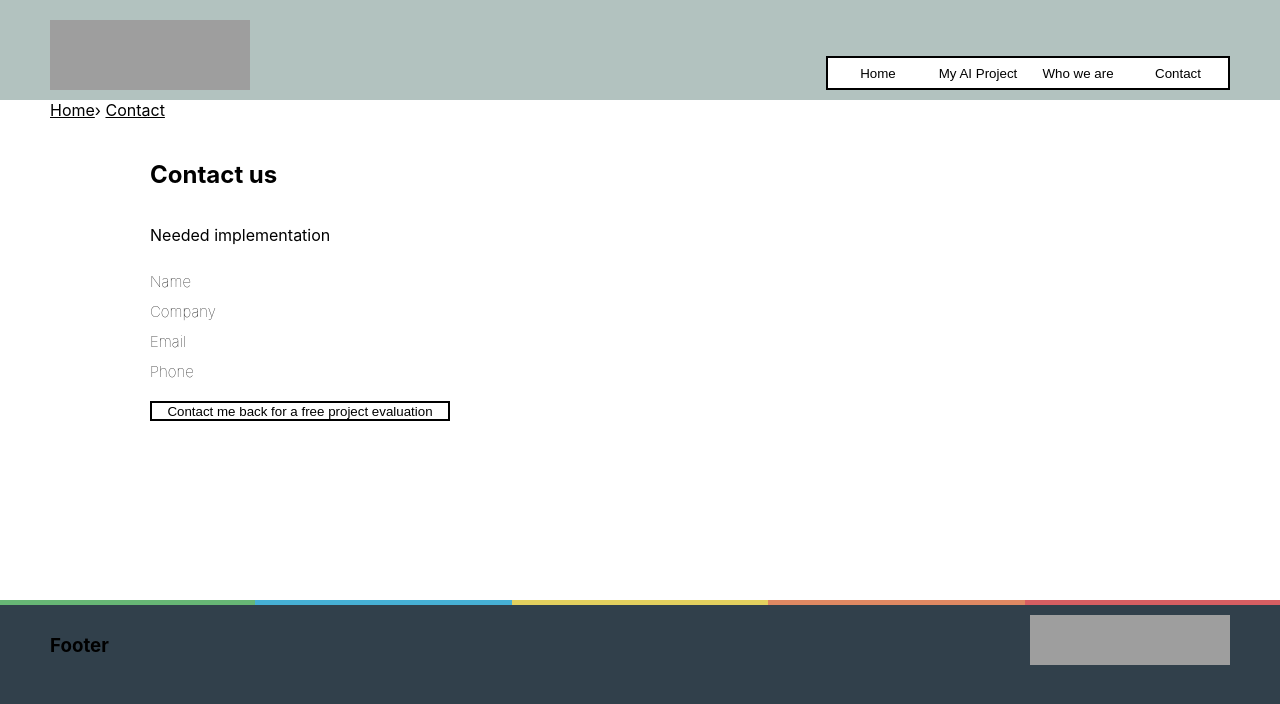
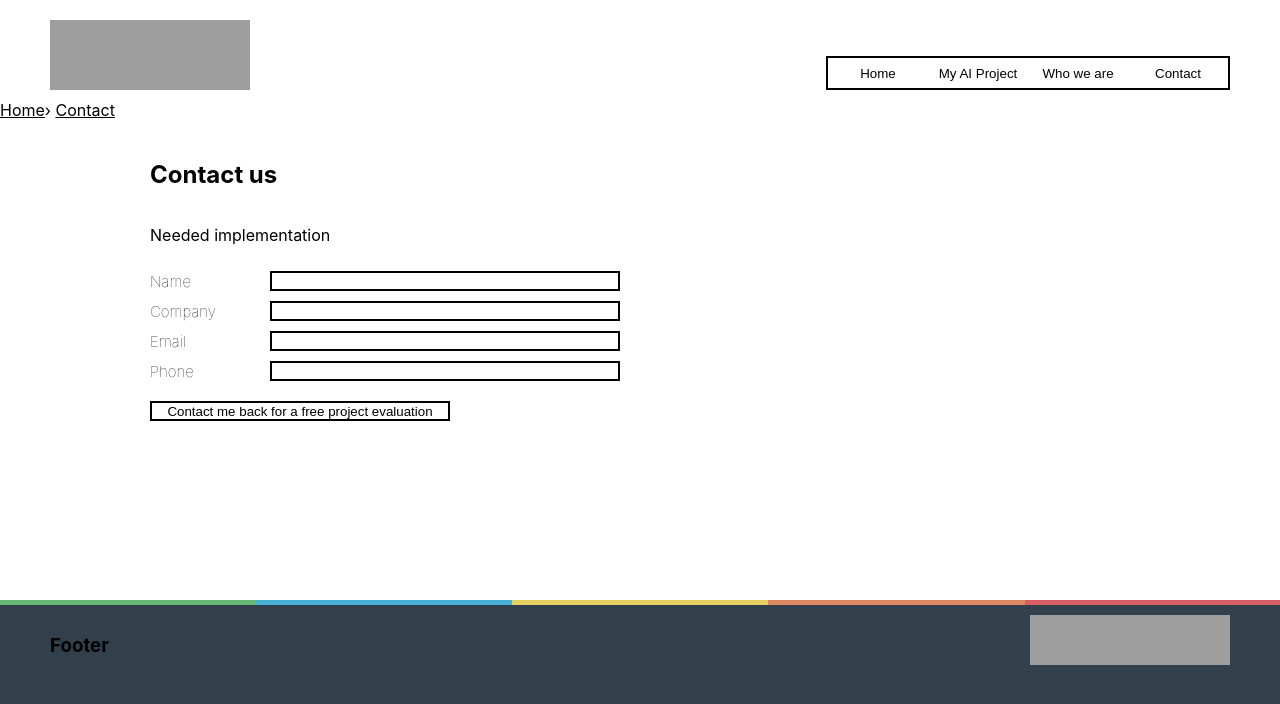
Before and after one commit to serhiibryk/test-quotium, a Next.js app: page /contact in a window 1280 px wide. Shown: the top 704 px of the page. Built offline with nearby package versions, Linux system fonts and the light colour scheme; grey boxes are pictures that could not be loaded.

Commit message:
feat: added styles

```diff
--- a/components/Button/style.ts
+++ b/components/Button/style.ts
@@ -1,11 +1,12 @@
 import styled from "styled-components";
+import { palette } from "../../utils/common";
 
 export const Btn = styled.button`
   width: 100px;
   height: 30px;
   border: none;
   text-align: center;
-  background-color: white;
-  color: black;
+  background-color: ${palette.white};
+  color: ${palette.black};
   font-weight: 500;
 `;
--- a/components/Footer/style.ts
+++ b/components/Footer/style.ts
@@ -1,11 +1,12 @@
 import styled from "styled-components";
+import { palette } from "../../utils/common";
 
 export const Thing = styled.footer`
   display: flex;
   justify-content: space-between;
   text-align: center;
   min-height: 200px;
-  background-color: #31404b;
+  background-color: ${palette.footerGrey};
   padding: 10px 50px 10px 50px;
   border-top: 5px solid;
   border-image: linear-gradient(
--- a/components/Header/index.tsx
+++ b/components/Header/index.tsx
@@ -1,10 +1,7 @@
 import React from "react";
 
-import { ImgLogo, Wrapper } from "./style";
+import { ImgLogo, Thing, Wrapper } from "./style";
 import NavBar from "../NavBar";
-
-import { BreadCrumbsContainer, Thing } from "./style";
-import { BreadCrumbs } from "../Breadcrumbs";
 
 const Header = () => {
   return (
@@ -13,9 +10,6 @@ const Header = () => {
       <Wrapper>
         <NavBar />
       </Wrapper>
-      <BreadCrumbsContainer>
-        <BreadCrumbs />
-      </BreadCrumbsContainer>
     </Thing>
   );
 };
--- a/components/Header/style.ts
+++ b/components/Header/style.ts
@@ -1,21 +1,23 @@
 import styled from "styled-components";
+import { palette } from "../../utils/common";
 
 export const Thing = styled.header`
   min-height: 100px;
-  background-color: #b2c2bf;
+  background-color: ${palette.white};
+  /* background-color: #b2c2bf; */
   display: flex;
   justify-content: space-between;
   align-items: flex-end;
   padding: 10px 50px 10px 50px;
 `;
 
-export const BreadCrumbsContainer = styled.div`
-  position: absolute;
-  /* display: flex; */
+// export const BreadCrumbsContainer = styled.div`
+//   position: absolute;
+//   /* display: flex; */
 
-  top: 100px;
-  left: 50px;
-`;
+//   top: 100px;
+//   left: 50px;
+// `;
 
 export const ImgLogo = styled.img`
   height: 70px;
--- a/components/Input/style.ts
+++ b/components/Input/style.ts
@@ -1,12 +1,18 @@
 import styled from "styled-components";
+import { palette } from "../../utils/common";
 
 export const InputBar = styled.input`
   margin: 10px 0 0 0;
   height: 20px;
   width: 350px;
-  background-color: white;
+  background-color: ${palette.white};
   color: black;
-  border: none;
+  border: 2px solid black;
+
+  &:focus {
+    outline: none;
+    box-shadow: 0px 0px 2px black;
+  }
 `;
 
 export const Title = styled.label`
--- a/components/MainLayout/index.tsx
+++ b/components/MainLayout/index.tsx
@@ -1,12 +1,19 @@
 import React, { FC } from "react";
+
+import { BreadCrumbs } from "../Breadcrumbs";
 import Footer from "../Footer";
+import Header from "../Header";
 
-import Header from "../Header";
+import { BreadCrumbsContainer } from "./style";
 
 const MainLayout: FC = ({ children }: any) => {
   return (
     <>
       <Header />
+
+      <BreadCrumbsContainer>
+        <BreadCrumbs />
+      </BreadCrumbsContainer>
       <main>{children}</main>
       <Footer />
     </>
--- a/components/MainLayout/style.ts
+++ b/components/MainLayout/style.ts
@@ -1 +1,6 @@
 import styled from "styled-components";
+
+export const BreadCrumbsContainer = styled.div`
+  position: absolute;
+  /* display: flex; */
+`;
--- a/pages/contact/style.ts
+++ b/pages/contact/style.ts
@@ -1,4 +1,5 @@
 import styled from "styled-components";
+import { palette } from "../../utils/common";
 
 export const MainContainer = styled.section`
   display: flex;
@@ -21,7 +22,7 @@ export const Button = styled.button`
   width: 300px;
   border: none;
   text-align: center;
-  background-color: white;
+  background-color: ${palette.white};
   color: black;
   font-weight: 500;
   border: 2px solid black;
--- a/pages/index.tsx
+++ b/pages/index.tsx
@@ -1,8 +1,9 @@
 import React from "react";
 import type { NextPage } from "next";
 
+import Card from "../components/Card";
+
 import { CardContainer, TextBold, TextContainer, Thing } from "./style";
-import Card from "../components/Card";
 
 const Home: NextPage = () => {
   return (
--- a/pages/style.ts
+++ b/pages/style.ts
@@ -1,4 +1,5 @@
 import styled from "styled-components";
+import { palette } from "../utils/common";
 
 export const Thing = styled.div`
   max-width: 1400px;
@@ -9,7 +10,7 @@ export const Thing = styled.div`
 export const TextContainer = styled.div`
   max-width: 400px;
   padding-left: 20px;
-  border-left: 10px solid #cccccc;
+  border-left: 10px solid ${palette.white};
 `;
 
 export const TextBold = styled.span`
--- a/styles/globals.css
+++ b/styles/globals.css
@@ -22,6 +22,6 @@ a {
   }
   body {
     color: black;
-    background: #eaece5;
+    background: white;
   }
 }
--- a/utils/common.ts
+++ b/utils/common.ts
@@ -16,3 +16,9 @@ export const menuItems = [
     href: "/contact",
   },
 ];
+
+export const palette = {
+  black: "#000000",
+  white: "#FFFFFF",
+  footerGrey: "#31404b",
+};
```
